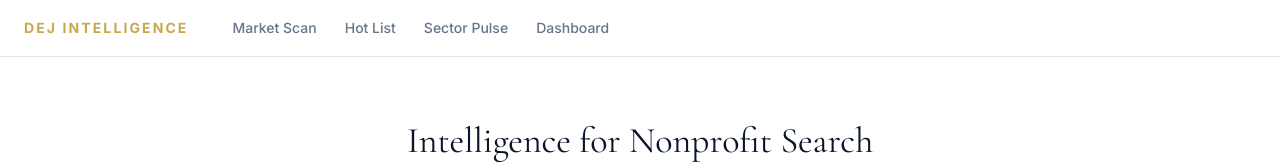
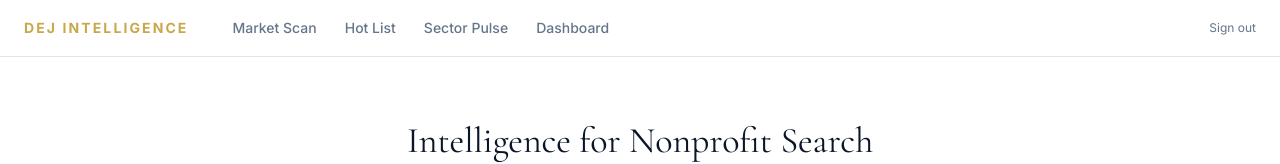
Before and after one commit to dledgerton/dej-intelligence, a Next.js app: page /pricing in a window 1280 px wide. Shown: the top 164 px of the page. Built offline with nearby package versions, Linux system fonts and the light colour scheme; no server answers.

Commit message:
Add sign out button to nav

```diff
--- a/components/nav.tsx
+++ b/components/nav.tsx
@@ -1,6 +1,7 @@
 "use client"
 import Link from "next/link"
 import { usePathname } from "next/navigation"
+import { useClerk } from "@clerk/nextjs"
 import { cn } from "@/lib/utils"
 
 const links: { href: string; label: string }[] = [
@@ -12,6 +13,8 @@ const links: { href: string; label: string }[] = [
 
 export function Nav() {
   const pathname = usePathname()
+  const { signOut } = useClerk()
+
   return (
     <header className="border-b border-border bg-white">
       <div className="mx-auto flex h-14 max-w-7xl items-center gap-8 px-6">
@@ -20,7 +23,7 @@ export function Nav() {
             DEJ Intelligence
           </span>
         </Link>
-        <nav className="flex gap-1">
+        <nav className="flex flex-1 gap-1">
           {links.map((l) => (
             <Link
               key={l.href}
@@ -36,6 +39,12 @@ export function Nav() {
             </Link>
           ))}
         </nav>
+        <button
+          onClick={() => signOut({ redirectUrl: "/sign-in" })}
+          className="text-xs text-muted-foreground hover:text-navy transition"
+        >
+          Sign out
+        </button>
       </div>
     </header>
   )
```
